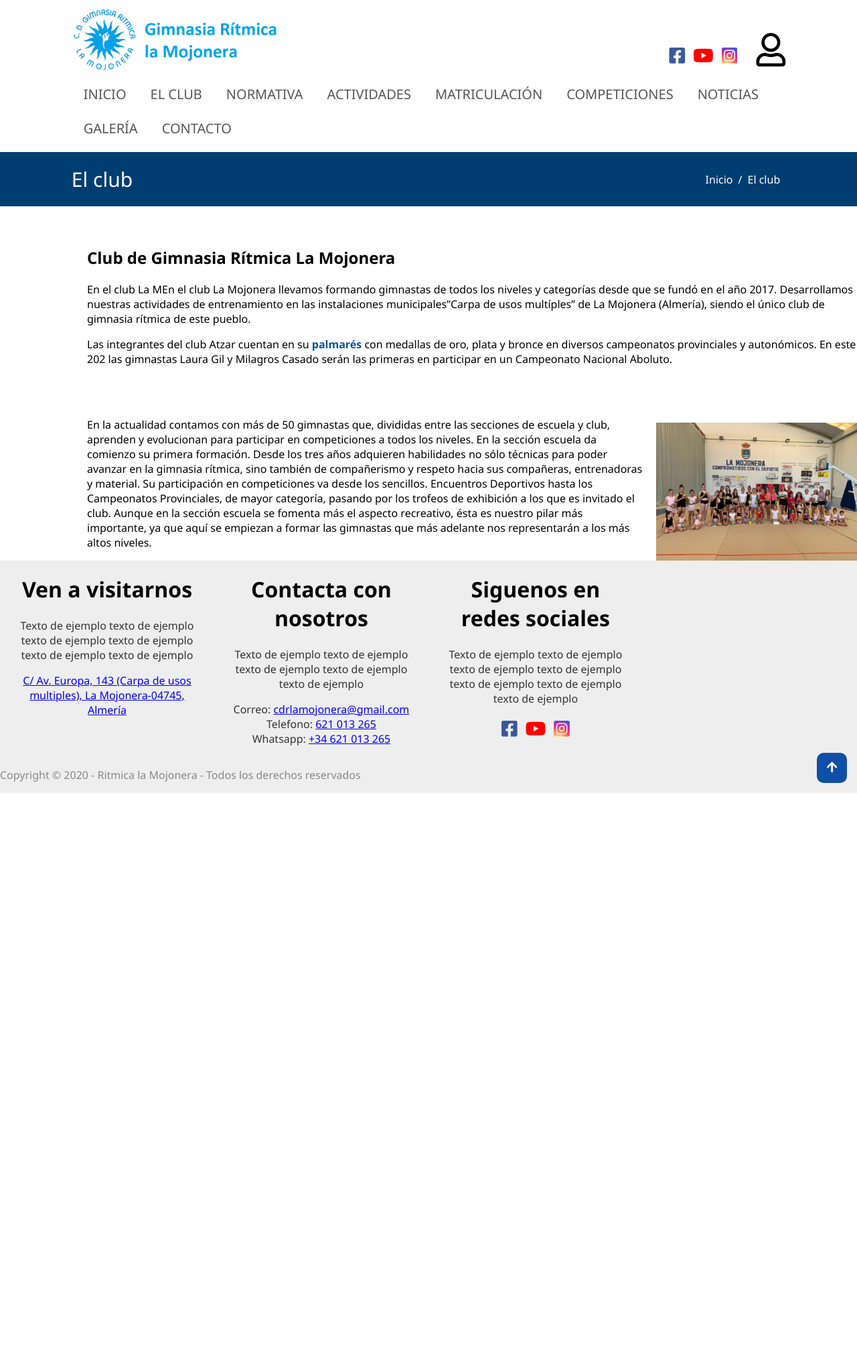
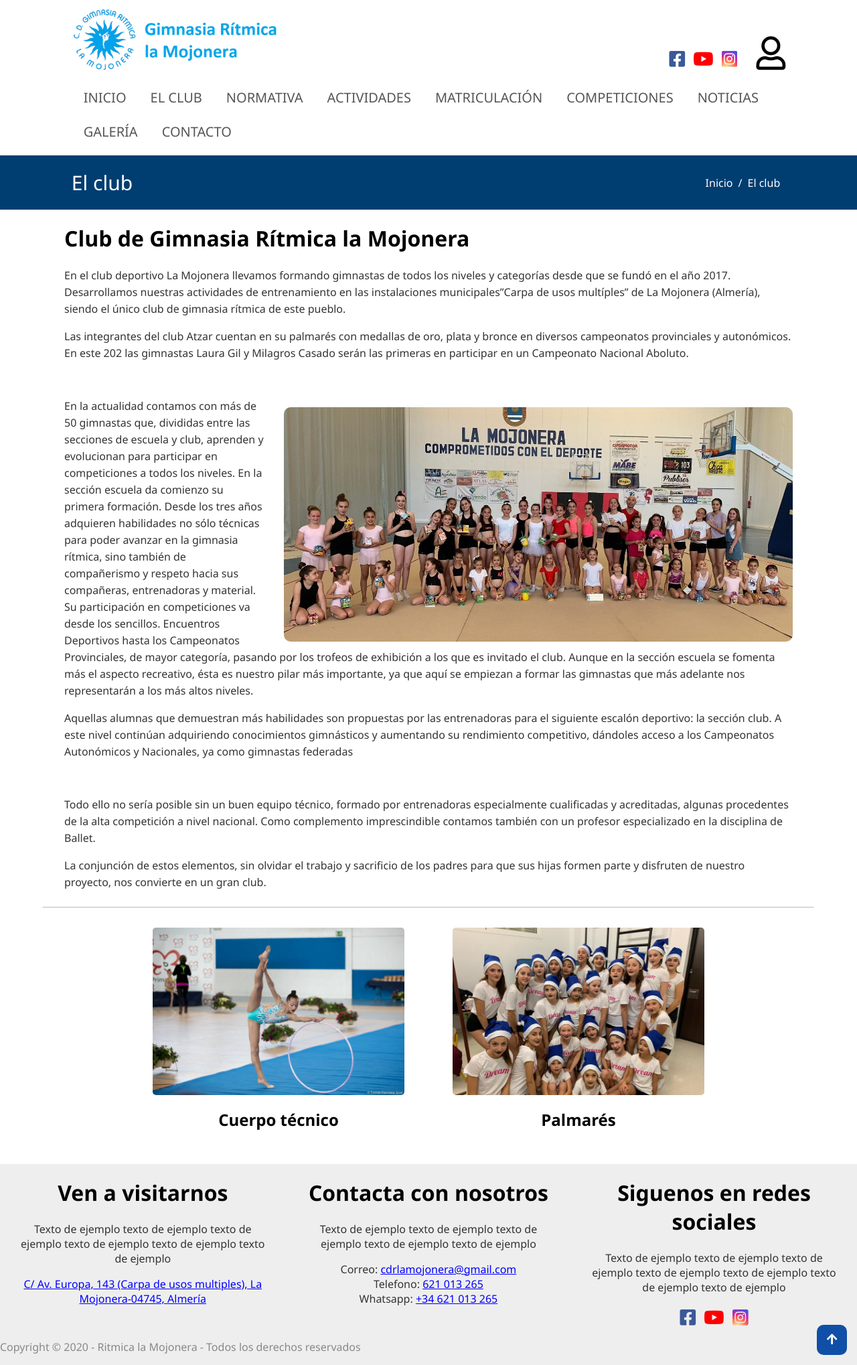
Before and after one commit to SCGDtecnologiasWeb/ritmicaLaMojonera, a PHP site: page /html/el_club.html in a window 1280 px wide. Shown: the whole page at 67% size. Before the commit the page ends 1184 px from the top, so only its background shows below. Run offline with PHP 8.4, Linux system fonts and the light colour scheme.

Commit message:
pagina de el_club

```diff
--- a/css/el_club.css
+++ b/css/el_club.css
@@ -1,33 +1,72 @@
-.page-principal {
-  margin: 0px;
-  padding: 40px 0 0;
+.content-container {
+  width: 85%;
+  margin: auto;
+  overflow: hidden;
 }
 
-.col-club {
-  position: relative;
-  min-height: 1px;
-  padding-left: 130px;
-}
-#links {
-  color: #0d52a1;
+.content-container p {
+  line-height: 25px;
+  color: #333;
 }
 
-img.align-right {
+.content-container img {
+  height: 350px;
+  float: right;
+  border-radius: 10px;
   margin-left: 30px;
-  float: right;
+  margin-top: 30px;
 }
-.aling-right {
-  margin: 0.5em 0 0.5em;
+
+.sections-container {
+  display: flex;
+  justify-content: space-between;
+  width: 70%;
+  margin: 30px auto;
 }
-img {
-  border: 0;
+
+.sections-container div {
+  width: 50%;
+  text-align: center;
+}
+
+.sections-container img {
+  max-height: 250px;
+  width: auto;
+  max-width: 90%;
+  border-radius: 5px;
   display: block;
-  max-width: 100%;
-  height: auto;
+  margin: auto;
 }
-.container-club img {
-  width: 300px;
-  float: right;
-  margin-left: 20px;
-  margin-bottom: 200px;
+
+hr {
+  border-top: 1px solid #bbb;
+  width: 90%;
+  border-bottom: 0px;
 }
+
+@media screen and (max-width: 1210px) {
+  .content-container img {
+    float: initial;
+    margin: auto;
+    display: block;
+    height: auto;
+    width: 100%;
+  }
+}
+
+@media screen and (max-width: 800px) {
+  .sections-container {
+    display: initial;
+    width: 90%;
+  }
+
+  .sections-container div {
+    max-height: 400px;
+    max-width: 100%;
+    width: 100%;
+  }
+
+  .sections-container h2 {
+    margin: 5px auto 20px;
+  }
+}
--- a/html/el_club.html
+++ b/html/el_club.html
@@ -1,15 +1,13 @@
 <!DOCTYPE html>
 <html lang="es">
+
 <head>
   <meta charset="UTF-8" />
   <meta name="viewport" content="width=device-width, initial-scale=1.0" />
   <title>El club</title>
 
   <!-- FontAwesome CSS -->
-    <link
-      rel="stylesheet"
-      href="https://cdnjs.cloudflare.com/ajax/libs/font-awesome/5.15.1/css/all.min.css"
-    />
+  <link rel="stylesheet" href="https://cdnjs.cloudflare.com/ajax/libs/font-awesome/5.15.1/css/all.min.css" />
 
   <link rel="stylesheet" href="/css/style.css" />
   <link rel="stylesheet" href="/css/el_club.css" />
@@ -26,18 +24,9 @@
           <img src="/assets/logo_ritmica2.png" />
         </a>
         <div class="header-icon-wrapper">
-            <a
-              href="https://www.facebook.com/ritmicalamojonera"
-              class="fab fa-facebook-square"
-            ></a>
-            <a
-              href="https://www.youtube.com/channel/UC1t4MldjalCTkdC2cYVgVfg"
-              class="fab fa-youtube"
-            ></a>
-            <a
-              href="https://www.instagram.com/ritmicalamojonera/?hl=es"
-              class="fab fa-instagram-square"
-            ></a>
+          <a href="https://www.facebook.com/ritmicalamojonera" class="fab fa-facebook-square"></a>
+          <a href="https://www.youtube.com/channel/UC1t4MldjalCTkdC2cYVgVfg" class="fab fa-youtube"></a>
+          <a href="https://www.instagram.com/ritmicalamojonera/?hl=es" class="fab fa-instagram-square"></a>
           <a href="/html/login.html" class="far fa-user"></a>
         </div>
       </div>
@@ -111,64 +100,63 @@
   <!-- Title End -->
 
   <!-- Content Start -->
-    <div class="page-principal">
-      <div class="container-club">
-        <div class="col-club">
-          <div class="text-club">
-            <h2>
-              <strong>Club de Gimnasia Rítmica La Mojonera</strong>
-            </h2>
+  <div class="content-container">
+    <h1>Club de Gimnasia Rítmica la Mojonera</h1>
     <p>
-              En el club La MEn el club La Mojonera llevamos formando gimnastas
-              de todos los niveles y categorías desde que se fundó en el año
-              2017. Desarrollamos nuestras actividades de entrenamiento en las
-              instalaciones municipales”Carpa de usos multíples” de La Mojonera
-              (Almería), siendo el único club de gimnasia rítmica de este
-              pueblo.
+      En el club deportivo La Mojonera llevamos formando gimnastas de todos los niveles y categorías desde que se fundó
+      en el año 2017. Desarrollamos nuestras actividades de entrenamiento en las instalaciones municipales”Carpa de usos
+      multíples” de La Mojonera (Almería), siendo el único club de gimnasia rítmica de este pueblo.
     </p>
     <p>
-              Las integrantes del club Atzar cuentan en su
-              <a id="links" href="palmares.html">
-                <strong>palmarés</strong>
-              </a>
-              con medallas de oro, plata y bronce en diversos campeonatos
-              provinciales y autonómicos. En este 202 las gimnastas Laura Gil y
-              Milagros Casado serán las primeras en participar en un Campeonato
-              Nacional Aboluto.
+      Las integrantes del club Atzar cuentan en su palmarés con medallas de oro, plata y bronce en diversos campeonatos
+      provinciales y autonómicos. En este 202 las gimnastas Laura Gil y Milagros Casado serán las primeras en participar
+      en un Campeonato Nacional Aboluto.
     </p>
-            <br />
-            <br />
-            <div class="container-img">
-              <img
-                loading="lazy"
-                class="aling-right"
-                src="/assets/original/gimt (1).jpeg"
-                alt="Imagen del club"
-                width="500"
-                height="333"
-              />
+    <br>
+    <img src="/assets/original/gimt (1)2.jpeg" class="normal-img">
     <p>
-                En la actualidad contamos con más de 50 gimnastas que, divididas
-                entre las secciones de escuela y club, aprenden y evolucionan
-                para participar en competiciones a todos los niveles. En la
-                sección escuela da comienzo su primera formación. Desde los tres
-                años adquieren habilidades no sólo técnicas para poder avanzar
-                en la gimnasia rítmica, sino también de compañerismo y respeto
-                hacia sus compañeras, entrenadoras y material. Su participación
-                en competiciones va desde los sencillos. Encuentros Deportivos
-                hasta los Campeonatos Provinciales, de mayor categoría, pasando
-                por los trofeos de exhibición a los que es invitado el club.
-                Aunque en la sección escuela se fomenta más el aspecto
-                recreativo, ésta es nuestro pilar más importante, ya que aquí se
-                empiezan a formar las gimnastas que más adelante nos
-                representarán a los más altos niveles.
+      En la actualidad contamos con más de 50 gimnastas que, divididas entre las secciones de escuela y club, aprenden y
+      evolucionan para participar en competiciones a todos los niveles. En la sección escuela da comienzo su primera
+      formación. Desde los tres años adquieren habilidades no sólo técnicas para poder avanzar en la gimnasia rítmica,
+      sino también de compañerismo y respeto hacia sus compañeras, entrenadoras y material. Su participación en
+      competiciones va desde los sencillos. Encuentros Deportivos hasta los Campeonatos Provinciales, de mayor
+      categoría, pasando por los trofeos de exhibición a los que es invitado el club. Aunque en la sección escuela se
+      fomenta más el aspecto recreativo, ésta es nuestro pilar más importante, ya que aquí se empiezan a formar las
+      gimnastas que más adelante nos representarán a los más altos niveles.
+    </p>
+    <p>
+      Aquellas alumnas que demuestran más habilidades son propuestas por las entrenadoras para el siguiente escalón
+      deportivo: la sección club. A este nivel continúan adquiriendo conocimientos gimnásticos y aumentando su
+      rendimiento competitivo, dándoles acceso a los Campeonatos Autonómicos y Nacionales, ya como gimnastas federadas
+    </p>
+    <br>
+
+    <p>
+      Todo ello no sería posible sin un buen equipo técnico, formado por entrenadoras especialmente cualificadas y
+      acreditadas, algunas procedentes de la alta competición a nivel nacional. Como complemento imprescindible contamos
+      también con un profesor especializado en la disciplina de Ballet.
+    </p>
+    <p>
+      La conjunción de estos elementos, sin olvidar el trabajo y sacrificio de los padres para que sus hijas formen
+      parte y disfruten de nuestro proyecto, nos convierte en un gran club.
     </p>
   </div>
+  <hr>
+  <!-- Content End -->
+
+  <!-- Sections Start -->
+  <div class="sections-container">
+    <div>
+      <img src="/assets/Más fotos/WhatsApp Image 2020-11-08 at 11.45.21 (1).jpeg">
+      <h2>Cuerpo técnico</h2>
+    </div>
+    <div>
+      <img src="/assets/original/gimt (2)2.jpeg">
+      <h2>Palmarés</h2>
     </div>
   </div>
-      </div>
-    </div>
-    <!-- Content End -->
+  <!-- Sections End -->
+
 
   <!-- Footer Start -->
   <div class="container footer">
@@ -204,18 +192,9 @@
           Texto de ejemplo texto de ejemplo texto de ejemplo texto de ejemplo
           texto de ejemplo texto de ejemplo texto de ejemplo
         </p>
-          <a
-            href="https://www.facebook.com/ritmicalamojonera"
-            class="fab fa-facebook-square"
-          ></a>
-          <a
-            href="https://www.youtube.com/channel/UC1t4MldjalCTkdC2cYVgVfg"
-            class="fab fa-youtube"
-          ></a>
-          <a
-            href="https://www.instagram.com/ritmicalamojonera/?hl=es"
-            class="fab fa-instagram-square"
-          ></a>
+        <a href="https://www.facebook.com/ritmicalamojonera" class="fab fa-facebook-square"></a>
+        <a href="https://www.youtube.com/channel/UC1t4MldjalCTkdC2cYVgVfg" class="fab fa-youtube"></a>
+        <a href="https://www.instagram.com/ritmicalamojonera/?hl=es" class="fab fa-instagram-square"></a>
       </div>
     </div>
     <div class="row">
@@ -237,4 +216,5 @@
 
   <script src="/js/main.js"></script>
 </body>
+
 </html>
```
Also changed, not shown: css/contacto.css (+2 -6 lines), assets/original/gimt (1)2.jpeg (added), assets/original/gimt (2)2.jpeg (added). Lines whose indentation alone changed are shown as unchanged.
